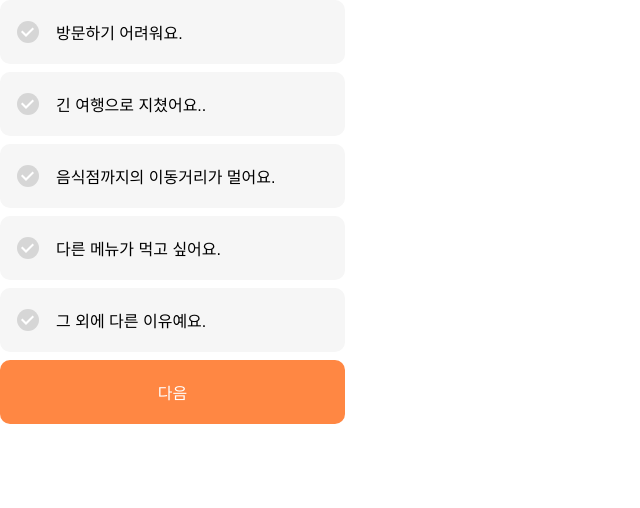
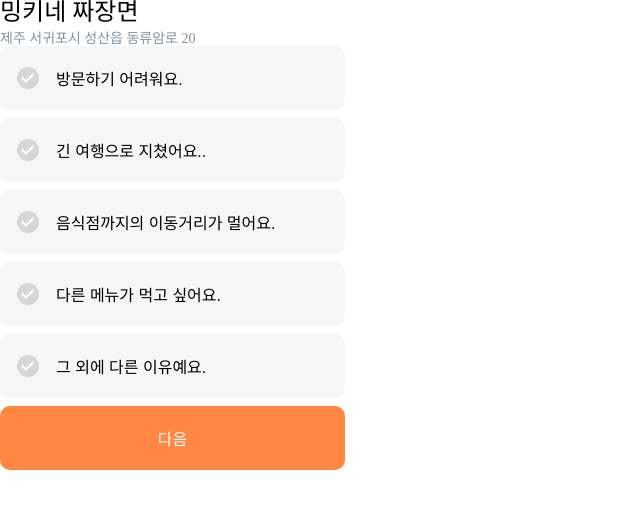
Before and after one commit to samweol/9oormthon-8th-Yukjittai-FE, a React (Create React App) app in the folder krampoline/: page /test in a window 1280 px wide. Shown: the top 508 px of the page, without its empty margins (0-640 px from the left). Built offline with nearby package versions, Linux system fonts and the light colour scheme.

Commit message:
STYLE: 헤더 컴포넌트 퍼블리싱

```diff
--- /dev/null
+++ b/krampoline/src/components/Header/LocationHeader.jsx
@@ -0,0 +1,25 @@
+import React from "react";
+import { styled } from "styled-components";
+import { COLOR } from "../../utils/color";
+import { FONT_SIZE } from "../../utils/fontSize";
+
+const HeaderContainer = styled.section``;
+const TitleStyle = styled.h1`
+  color: ${COLOR["font-black"]};
+  font-size: ${FONT_SIZE.l};
+  font-weight: 500;
+  margin-bottom: 8px;
+`;
+const LocationStyle = styled.p`
+  color: ${COLOR["font-gray-300"]};
+  font-size: ${FONT_SIZE.s};
+`;
+
+export default function LocationHeader() {
+  return (
+    <HeaderContainer>
+      <TitleStyle>밍키네 짜장면</TitleStyle>
+      <LocationStyle>제주 서귀포시 성산읍 동류암로 20</LocationStyle>
+    </HeaderContainer>
+  );
+}
--- a/krampoline/src/index.js
+++ b/krampoline/src/index.js
@@ -1,12 +1,14 @@
-import React from 'react';
-import ReactDOM from 'react-dom/client';
-import './index.css';
-import App from './App';
-import reportWebVitals from './reportWebVitals';
+import React from "react";
+import ReactDOM from "react-dom/client";
+import "./index.css";
+import App from "./App";
+import reportWebVitals from "./reportWebVitals";
+import GlobalStyles from "./styles/GlobalStyles";
 
-const root = ReactDOM.createRoot(document.getElementById('root'));
+const root = ReactDOM.createRoot(document.getElementById("root"));
 root.render(
   <React.StrictMode>
+    <GlobalStyles />
     <App />
   </React.StrictMode>
 );
--- a/krampoline/src/pages/Test.jsx
+++ b/krampoline/src/pages/Test.jsx
@@ -2,6 +2,7 @@ import React from "react";
 import Button from "../components/Button/Button";
 import CheckButton from "../components/CheckButton/CheckButton";
 import { useState } from "react";
+import LocationHeader from "../components/Header/LocationHeader";
 
 export default function Test() {
   const optionList = [
@@ -54,6 +55,7 @@ export default function Test() {
 
   return (
     <>
+      <LocationHeader />
       {optionButtonList}
       <Button>다음</Button>
     </>
--- a/krampoline/src/utils/fontSize.js
+++ b/krampoline/src/utils/fontSize.js
@@ -1,3 +1,5 @@
 export const FONT_SIZE = {
+  l: "24px",
   m: "16px",
+  s: "14px",
 };
```
